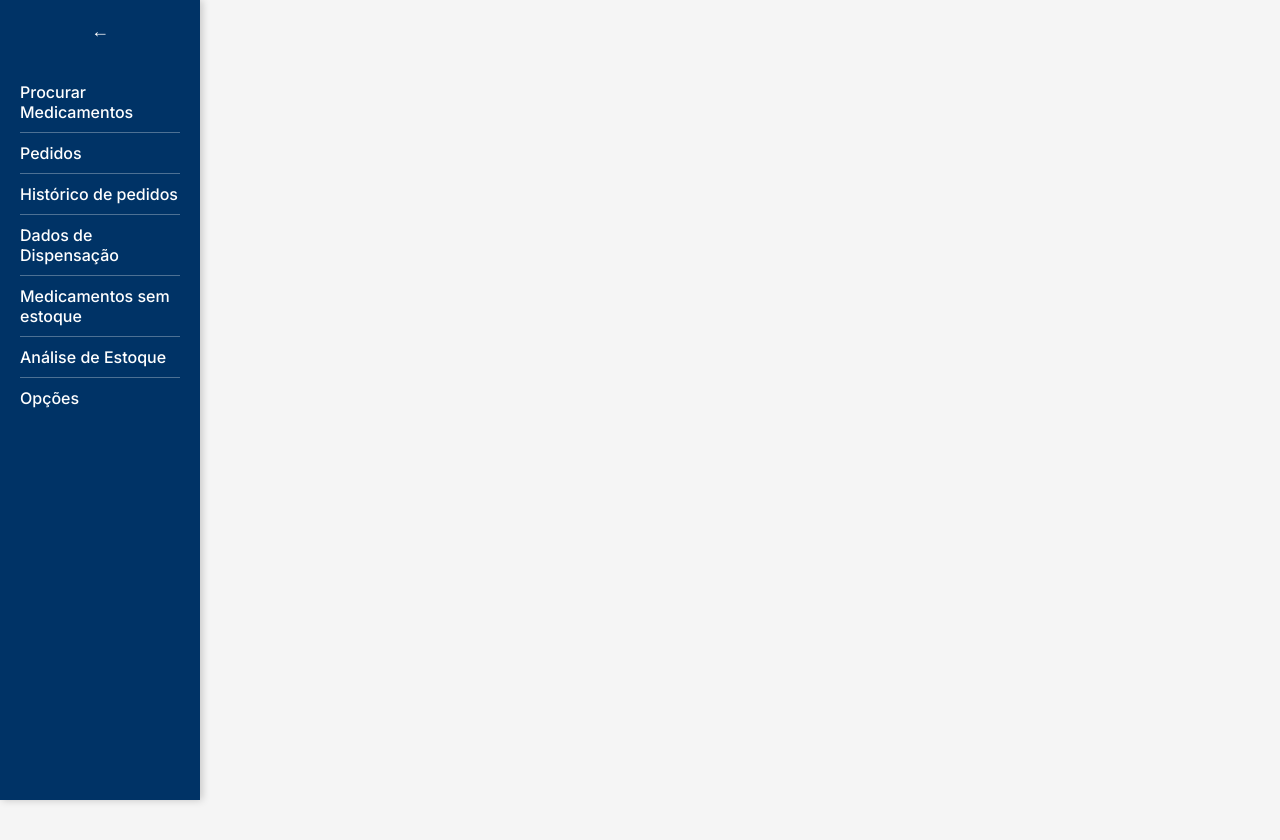
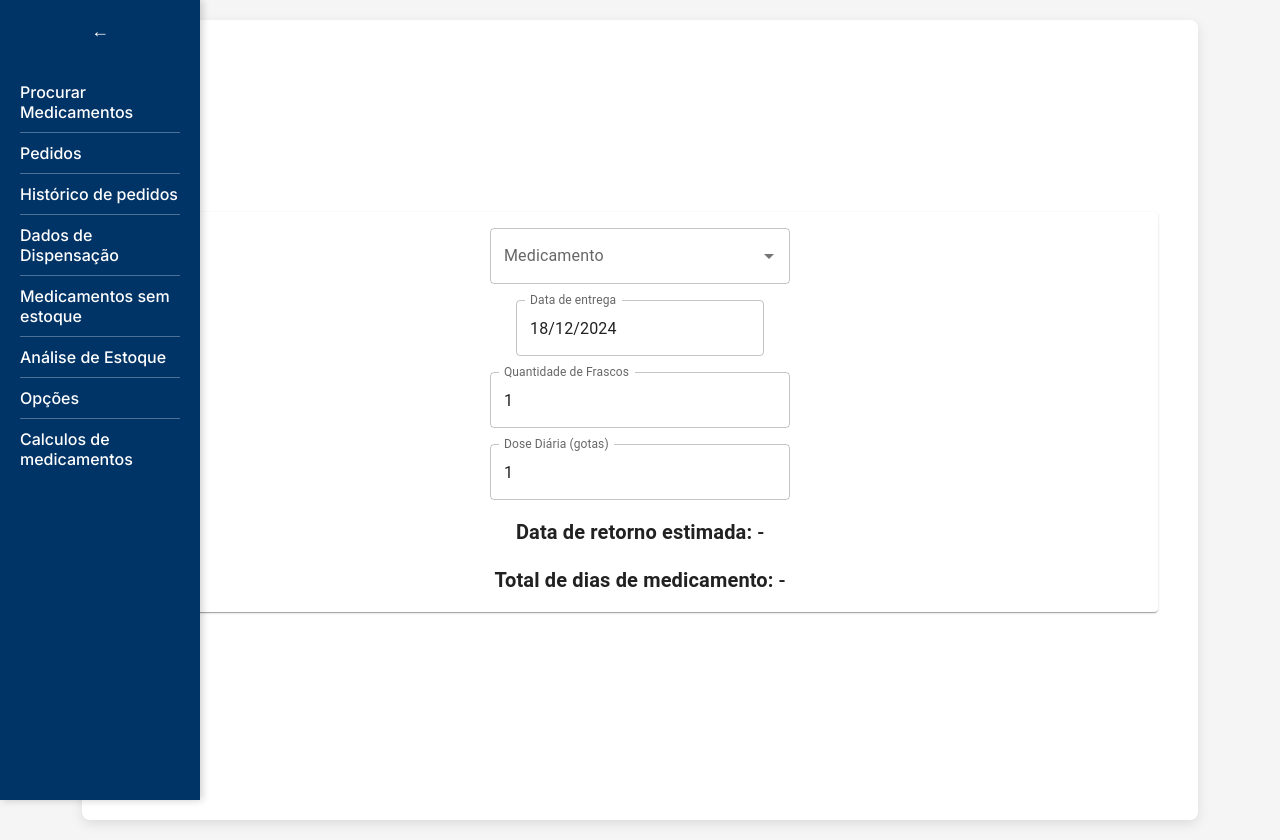
Before and after one commit to swmschmidt/sjp-frontend-mpv, a React (Vite) app: page /#/calculadora in a window 1280 px wide. Before the commit the page ends 800 px from the top, so only its background shows below. Built offline with nearby package versions, Linux system fonts and the light colour scheme; the HTML template or start-up script is replaced by a standard one.

Commit message:
Add calculator page

```diff
--- a/package.json
+++ b/package.json
@@ -16,8 +16,10 @@
     "@mui/material": "^6.1.10",
     "@mui/styles": "^6.2.0",
     "@mui/x-data-grid": "^7.23.2",
+    "@mui/x-date-pickers": "^7.24.1",
     "@types/react-router-dom": "^5.3.3",
     "axios": "^1.7.7",
+    "dayjs": "^1.11.13",
     "react": "^18.3.1",
     "react-dom": "^18.3.1",
     "react-router-dom": "^6.28.0"
--- a/src/App.tsx
+++ b/src/App.tsx
@@ -10,6 +10,7 @@ import OutOfStockSelectPage from './pages/OutOfStockSelectPage';
 import OutOfStockPage from './pages/OutOfStockPage';
 import AnalysisSelectPage from './pages/AnalysisSelectPage';
 import AnalysisPage from './pages/AnalysisPage';
+import CalculationTablePage from './pages/CalculationTablePage';
 import './styles/global.css';
 import RestockHistoryPage from './pages/RestockHistoryPage';
 
@@ -30,6 +31,7 @@ const App = () => (
           <Route path="/analise/:unitId" element={<AnalysisPage />} />
           <Route path="/opcoes" element={<OptionsSelectPage />} />
           <Route path="/opcoes/:unitId" element={<OptionsPage />} />
+          <Route path="/calculadora" element={<CalculationTablePage />} />
         </Routes>
       </div>
     </div>
--- a/src/components/Sidebar.tsx
+++ b/src/components/Sidebar.tsx
@@ -27,6 +27,7 @@ const Sidebar = () => {
   const goToAnalysisPage = () => navigate('/analise');
   const goToOutOfStockPage = () => navigate('/faltas');
   const goToDispensationPage = () => navigate("/dispensacao");
+  const goToCalculationTablePage = () => navigate("/calculadora");
 
   return (
     <div className={`sidebar ${isOpen ? 'open' : ''}`}>
@@ -42,6 +43,7 @@ const Sidebar = () => {
           <button onClick={goToOutOfStockPage} className="sidebar-button">Medicamentos sem estoque</button>
           <button onClick={goToAnalysisPage} className="sidebar-button">Análise de Estoque</button>
           <button onClick={goToOptionsPage} className="sidebar-button">Opções</button>
+          <button onClick={goToCalculationTablePage} className="sidebar-button">Calculos de medicamentos</button>
         </div>
       )}
     </div>
--- /dev/null
+++ b/src/pages/CalculationTablePage.tsx
@@ -0,0 +1,171 @@
+import React, { useState } from "react";
+import {
+  TextField,
+  Autocomplete,
+  Paper,
+  Typography,
+  Box,
+} from "@mui/material";
+import { DatePicker, LocalizationProvider } from "@mui/x-date-pickers";
+import { AdapterDayjs } from "@mui/x-date-pickers/AdapterDayjs";
+import dayjs, { Dayjs } from "dayjs";
+import "../styles/global.css";
+
+interface Medication {
+  name: string;
+  dropsTotalPerFlask: number;
+  scheduleType: string;
+}
+
+interface RowData {
+  medication: Medication | null;
+  date: Dayjs | null;
+  frascos: number;
+  dailyDose: number;
+  returnDate: Dayjs | null;
+  daysCovered: number | null;
+}
+
+const medications: Medication[] = [
+  { name: "Clonazepam 2,5mg/mL", dropsTotalPerFlask: 500, scheduleType: "B1" },
+  { name: "Fenobarbital 40 mg/mL", dropsTotalPerFlask: 800, scheduleType: "C1" },
+  { name: "Haloperidol 2mg/mL", dropsTotalPerFlask: 400, scheduleType: "C1" },
+  { name: "Levomepromazina 40mg/mL", dropsTotalPerFlask: 800, scheduleType: "C1" },
+  { name: "Ácido Valproico 250mg/5mL", dropsTotalPerFlask: 100, scheduleType: "C1" },
+  { name: "Carbamazepina 20mg/mL", dropsTotalPerFlask: 100, scheduleType: "C1" },
+  { name: "Insulina Frasco", dropsTotalPerFlask: 1000, scheduleType: "Sem controle especial" },
+  { name: "Insulina Caneta", dropsTotalPerFlask: 300, scheduleType: "Sem controle especial" },
+];
+
+const MedicationTable: React.FC = () => {
+  const [rows, setRows] = useState<RowData[]>([
+    {
+      medication: null,
+      date: dayjs(),
+      frascos: 1,
+      dailyDose: 1,
+      returnDate: null,
+      daysCovered: null,
+    },
+  ]);
+
+  const calculateValues = (index: number) => {
+    setRows((prevRows) => {
+      return prevRows.map((row, i) => {
+        if (i !== index || !row.medication || !row.date || row.dailyDose <= 0) {
+          return row;
+        }
+        const totalDoses = row.frascos * row.medication.dropsTotalPerFlask;
+        const days = totalDoses / row.dailyDose;
+        const returnDate = row.date.add(days, "day");
+        return { ...row, returnDate, daysCovered: days };
+      });
+    });
+  };
+
+  const handleInputChange = (
+    index: number,
+    field: keyof RowData,
+    value: any
+  ) => {
+    if (field === "frascos" || field === "dailyDose") {
+      value = Math.max(0, value);
+    }
+    setRows((prevRows) => {
+      const updatedRows = [...prevRows];
+      updatedRows[index] = { ...updatedRows[index], [field]: value };
+      return updatedRows;
+    });
+    calculateValues(index);
+  };
+
+  return (
+    <LocalizationProvider dateAdapter={AdapterDayjs}>
+      <div className="container">
+        <div className="content">
+          {rows.map((row, index) => (
+            <Paper key={index} style={{ padding: "16px", marginBottom: "16px" }}>
+              <Box display="flex" flexDirection="column" alignItems="center" gap={2}>
+                <Autocomplete
+                  options={medications}
+                  getOptionLabel={(option) => option.name}
+                  value={row.medication}
+                  onChange={(_, newValue) =>
+                    handleInputChange(index, "medication", newValue)
+                  }
+                  renderInput={(params) => <TextField {...params} label="Medicamento" />}
+                  style={{ width: '300px' }}
+                />
+                {row.medication && (
+                  <Typography variant="body2">
+                    <strong>Tipo de controle:</strong> {row.medication.scheduleType}
+                  </Typography>
+                )}
+                <Box style={{ width: '300px' }}>
+                  <DatePicker
+                    value={row.date}
+                    onChange={(newDate) =>
+                      handleInputChange(index, "date", newDate)
+                    }
+                    label="Data de entrega"
+                    format="DD/MM/YYYY"
+                  />
+                </Box>
+                <TextField
+                  type="number"
+                  value={row.frascos}
+                  onChange={(e) =>
+                    handleInputChange(index, "frascos", Number(e.target.value))
+                  }
+                  label="Quantidade de Frascos"
+                  style={{ width: '300px' }}
+                />
+                <TextField
+                  type="number"
+                  value={row.dailyDose}
+                  onChange={(e) =>
+                    handleInputChange(index, "dailyDose", Number(e.target.value))
+                  }
+                  label={
+                    row.medication?.name === "Ácido Valproico 250mg/5mL" ||
+                    row.medication?.name === "Carbamazepina 20mg/mL"
+                      ? "Dose diária (em mL)"
+                      : "Dose Diária (gotas)"
+                  }
+                  style={{ width: '300px' }}
+                />
+                <Typography variant="h6">
+                  <strong>Data de retorno estimada:</strong>{" "}
+                  {row.returnDate ? row.returnDate.format("DD/MM/YYYY") : "-"}
+                </Typography>
+                <Typography variant="h6">
+                  <strong>Total de dias de medicamento:</strong>{" "}
+                  {row.daysCovered !== null ? row.daysCovered.toFixed(1) : "-"}
+                </Typography>
+                {row.daysCovered && row.daysCovered > 60 && row.medication?.scheduleType === "B1" && (
+                  <Typography variant="h5" style={{ color: 'blue', fontWeight: 'bold' }}>
+                    Medicamento da Lista B1. Não dispensar para mais de 60 dias de tratamento - Portaria 344/98 Art. 46.
+                  </Typography>
+                )}
+                {row.daysCovered && row.daysCovered > 60 && row.medication?.scheduleType === "C1" && (
+                  <Typography variant="h5" style={{ fontWeight: 'bold' }}>
+                    Medicamento da lista C1: Não exceder quantidade para 60 dias de tratamento - Portaria 344/98 Art. 59. - Excessão: No caso de prescrição de substâncias ou medicamentos antiparkinsonianos e anticonvulsivantes, a quantidade ficará limitada até 6 meses de tratamento.
+                  </Typography>
+                )}
+                {row.medication &&
+                  row.medication.name !== "Ácido Valproico 250mg/5mL" &&
+                  row.medication.name !== "Carbamazepina 20mg/mL" && (
+                    <Typography variant="body2">
+                      <strong>Total de gotas em 1 frasco de {row.medication.name} segundo bula:</strong> {row.medication.dropsTotalPerFlask}
+                    </Typography>
+                  )}
+              </Box>
+            </Paper>
+          ))}
+        </div>
+      </div>
+    </LocalizationProvider>
+  );
+};
+
+export default MedicationTable;
```
Also changed, not shown: 1 other file (tests, documents, lock files or other folders).
